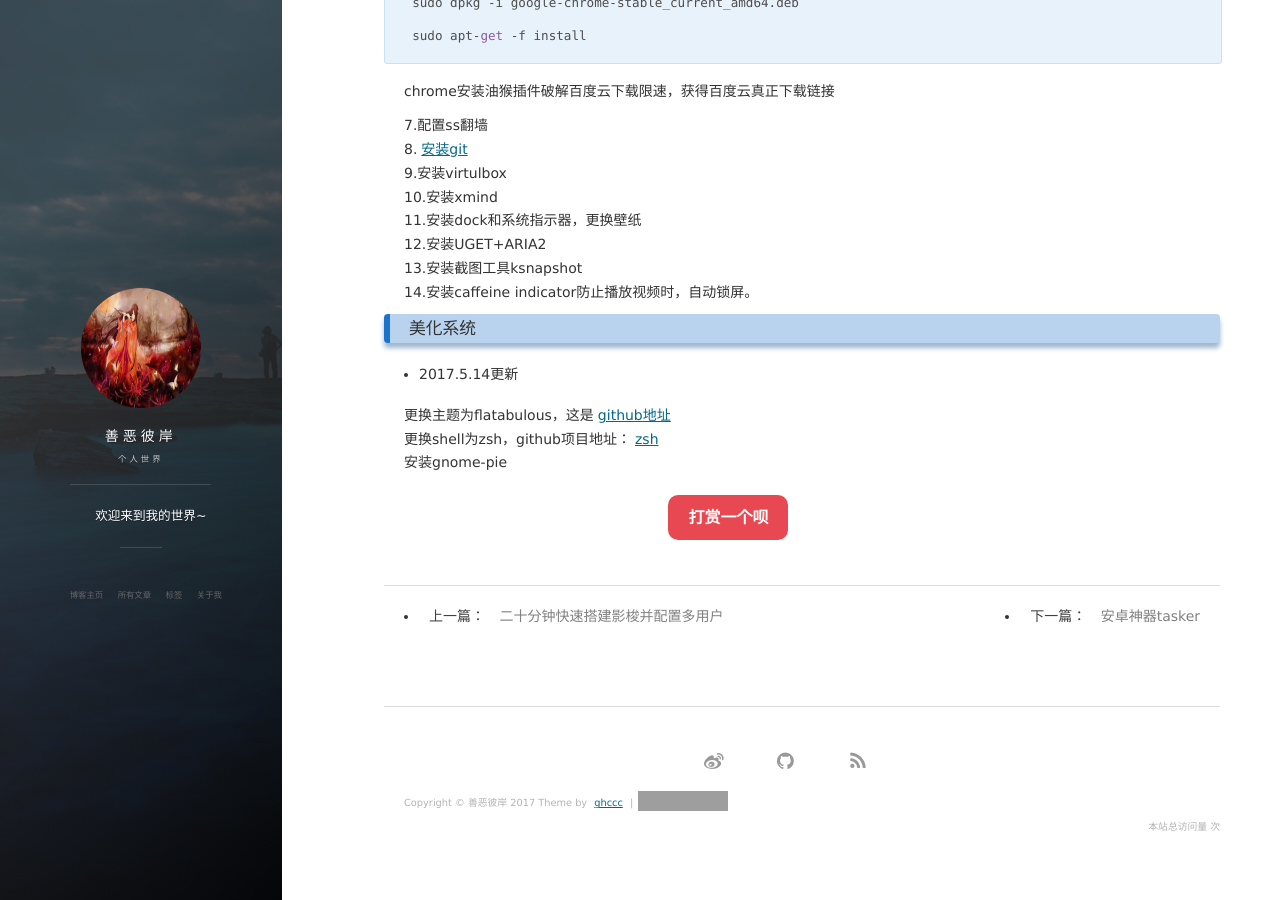
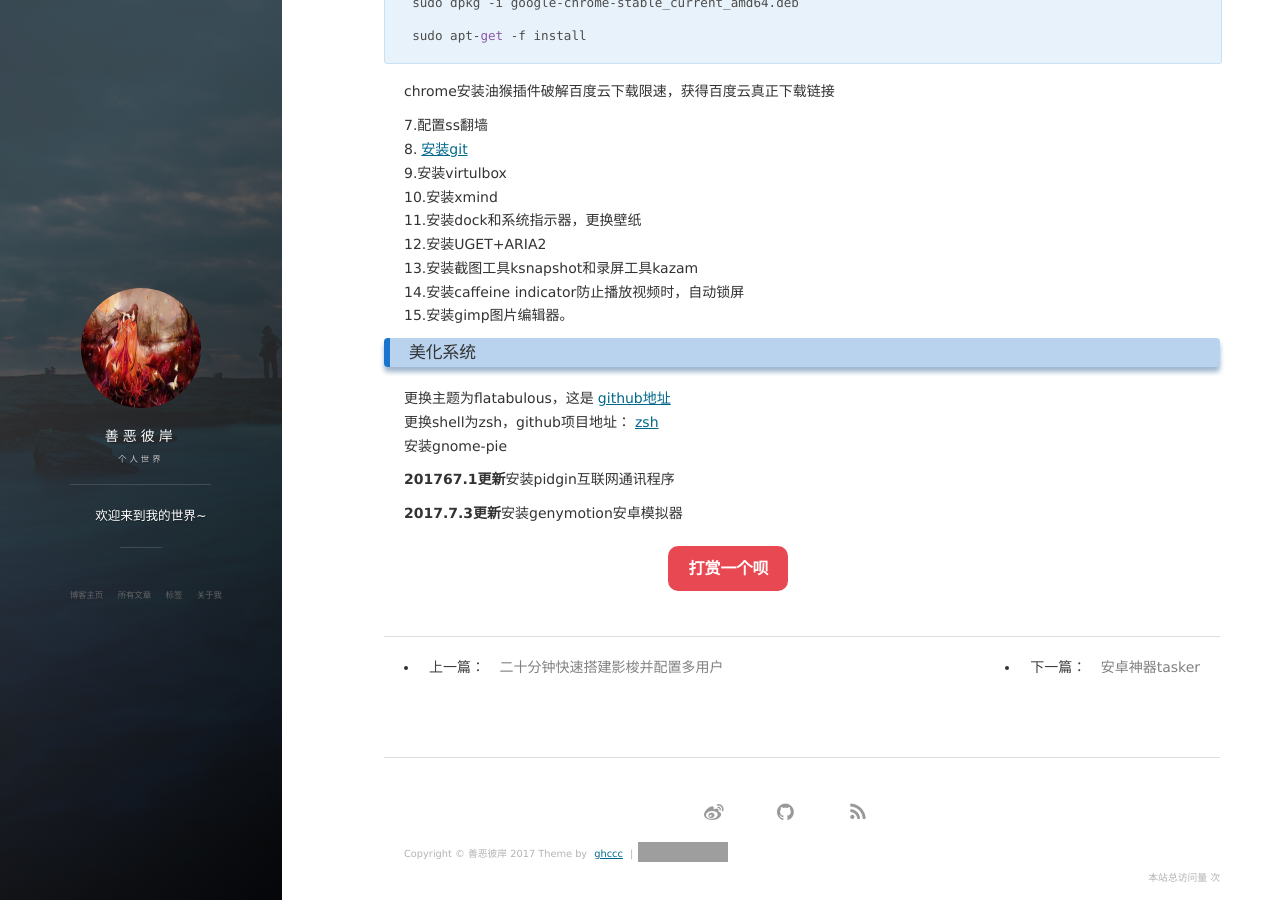
Before and after one commit to ghccc/ghccc.github.io, a Jekyll site: the page built from _posts/2017-05-09-linux1.md, in a window 1280 px wide and 900 px high, scrolled down 1138 px. Built offline with Jekyll 4.4.1, drawn with Linux system fonts in a browser that asks for light colours; nearby versions of some CDN libraries; comment, search, counter and statistics services are not loaded; grey boxes are pictures that could not be loaded.

Commit message:
add something

```diff
--- a/_posts/2017-05-09-linux1.md
+++ b/_posts/2017-05-09-linux1.md
@@ -68,13 +68,16 @@ chrome安装油猴插件破解百度云下载限速，获得百度云真正下
 10.安装xmind
 11.安装dock和系统指示器，更换壁纸
 12.安装UGET+ARIA2
-13.安装截图工具ksnapshot
-14.安装caffeine indicator防止播放视频时，自动锁屏。
+13.安装截图工具ksnapshot和录屏工具kazam
+14.安装caffeine indicator防止播放视频时，自动锁屏
+15.安装gimp图片编辑器。
 
 ### 美化系统
-
-* 2017.5.14更新
 
 更换主题为flatabulous，这是[github地址](https://github.com/anmoljagetia/Flatabulous)
 更换shell为zsh，github项目地址：[zsh](https://github.com/robbyrussell/oh-my-zsh)
 安装gnome-pie
+
+**201767.1更新**安装pidgin互联网通讯程序
+
+**2017.7.3更新**安装genymotion安卓模拟器
```
